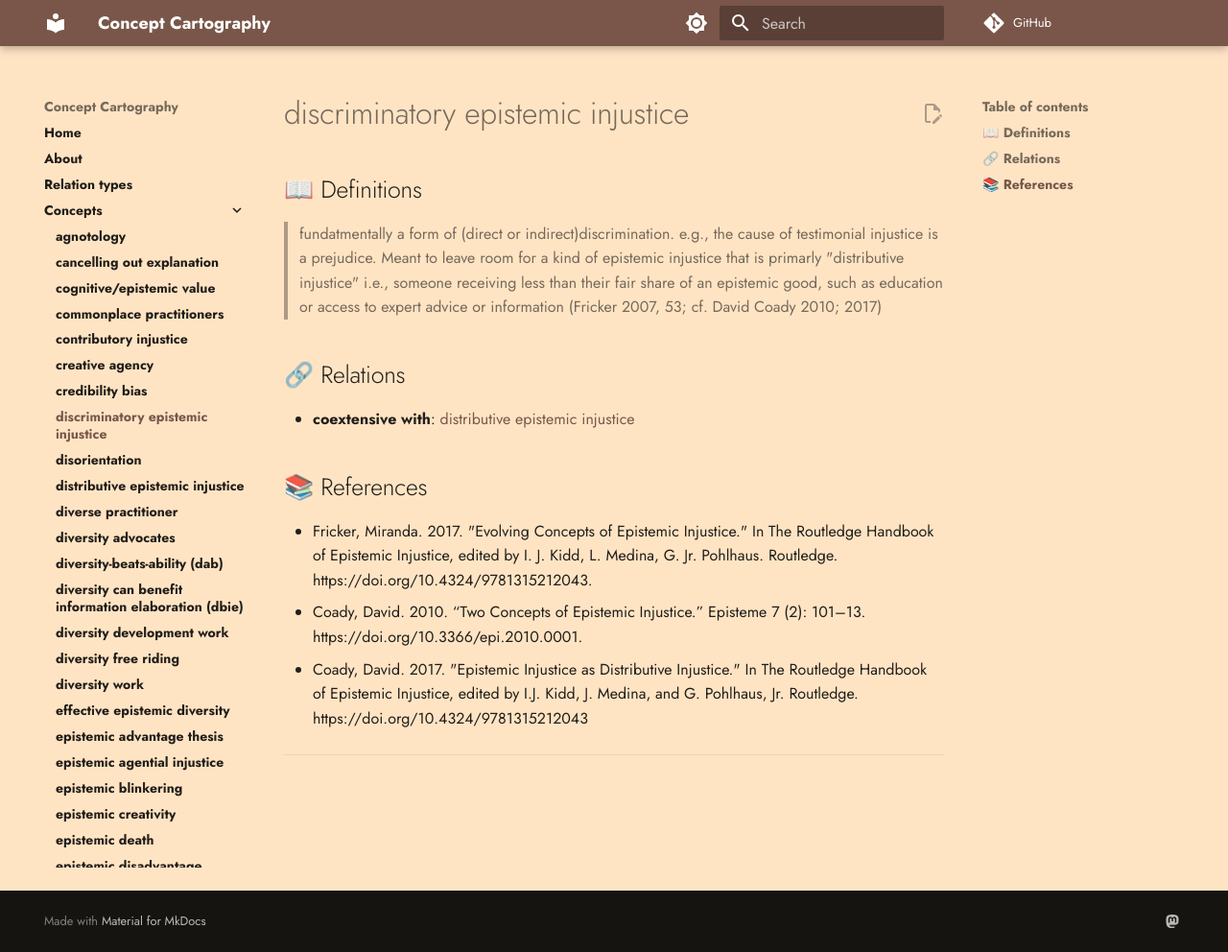
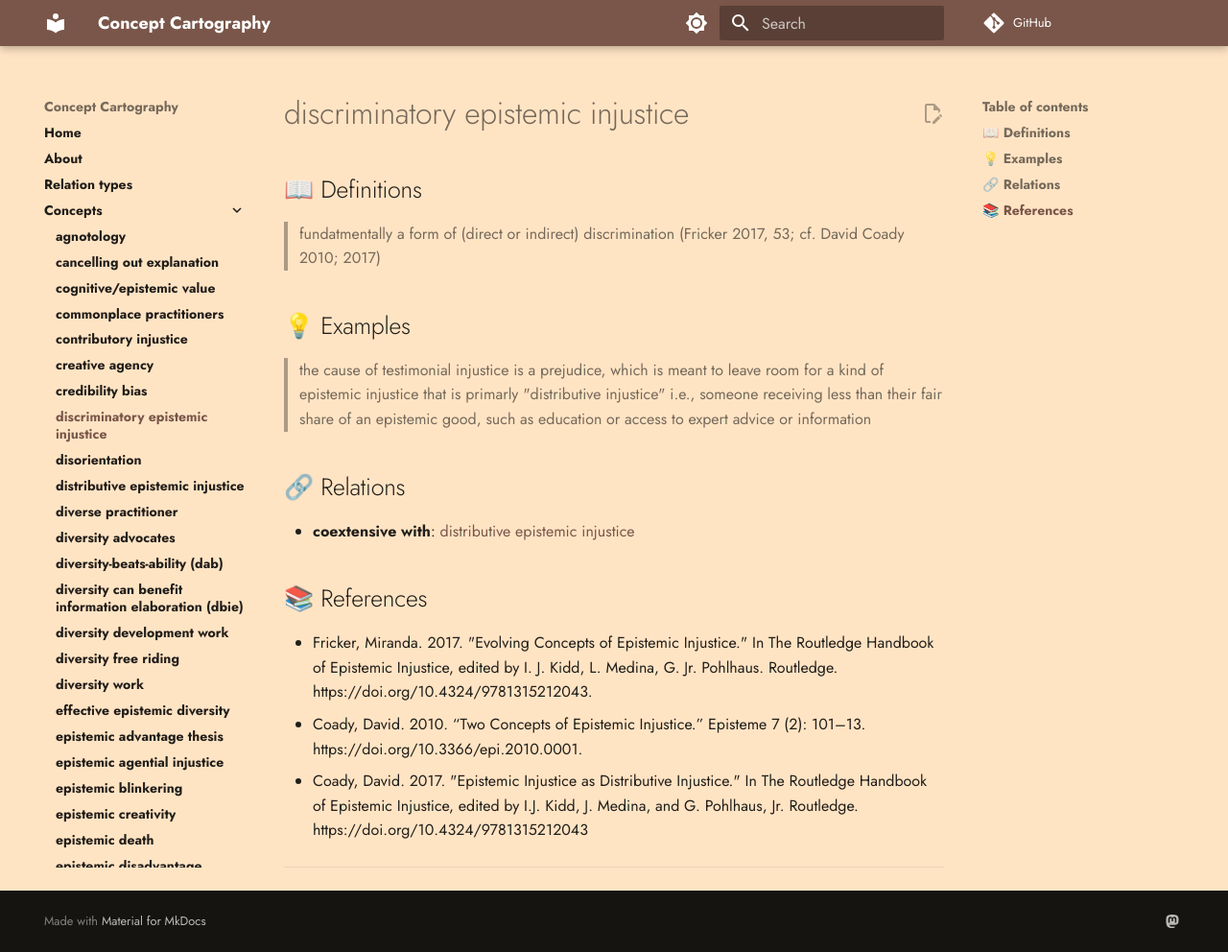
Before and after one commit to conceptcartography/conceptcartography, an MkDocs documentation site: the page built from docs/concepts/discriminatory-epistemic-injustice.md, in a window 1280 px wide and 992 px high. Shown: the whole window at 96% size. Built offline with MkDocs 1.6.1 and Material for MkDocs 9.7.7, drawn with Linux system fonts in a browser that asks for light colours; comment, search, counter and statistics services are not loaded; the version menu is left out.

Commit message:
Update discriminatory-epistemic-injustice.md
Definition needs to be checked and perhaps made more precise by finding a quote

```diff
--- a/docs/concepts/discriminatory-epistemic-injustice.md
+++ b/docs/concepts/discriminatory-epistemic-injustice.md
@@ -2,7 +2,10 @@
 
 ## 📖 Definitions
 
-> fundatmentally a form of (direct or indirect)discrimination. e.g., the cause of testimonial injustice is a prejudice. Meant to leave room for a kind of epistemic injustice that is primarly "distributive injustice" i.e., someone receiving less than their fair share of an epistemic good, such as education or access to expert advice or information (Fricker 2007, 53; cf. David Coady 2010; 2017)
+> fundatmentally a form of (direct or indirect) discrimination (Fricker 2017, 53; cf. David Coady 2010; 2017)
+>
+## 💡 Examples
+>  the cause of testimonial injustice is a prejudice, which is meant to leave room for a kind of epistemic injustice that is primarly "distributive injustice" i.e., someone receiving less than their fair share of an epistemic good, such as education or access to expert advice or information
 
 ## 🔗 Relations
 
```
